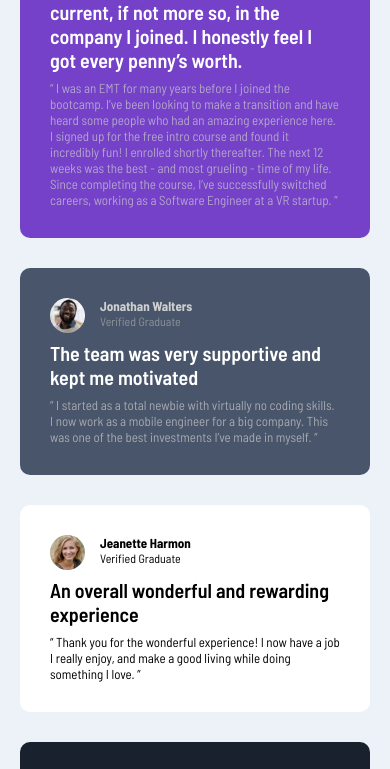
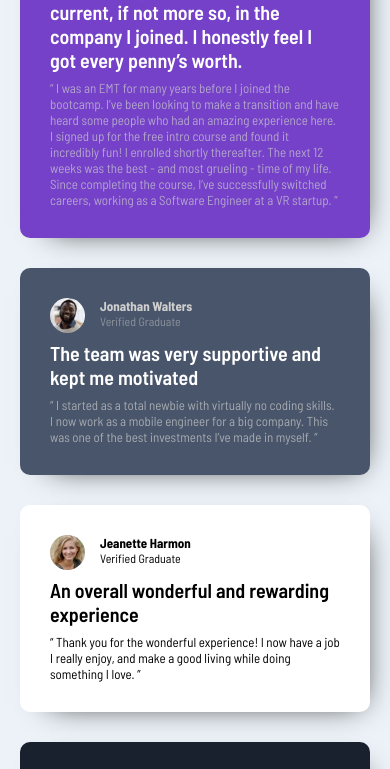
Before and after one commit to Ramon-Alvez/Frontend-Mentor-HTML-CSS-Junior-Testimonials-Grid-Section, a plain HTML site: page index.html in a window 390 px wide. Shown: the part 141-910 px from the top of the page. Drawn offline with Linux system fonts and the light colour scheme.

Commit message:
feat: Adicionando sombra aos cards e o gif de prévia de responsividade

```diff
--- a/assets/css/style.css
+++ b/assets/css/style.css
@@ -30,6 +30,7 @@ body {
 .card {
     border-radius: 1rem;
     padding: 3rem;
+    box-shadow: 10px 10px 30px -20px black;
 
     font-size: var(--ParagraphSize);
 }
```
Also changed, not shown: 1 other file.
